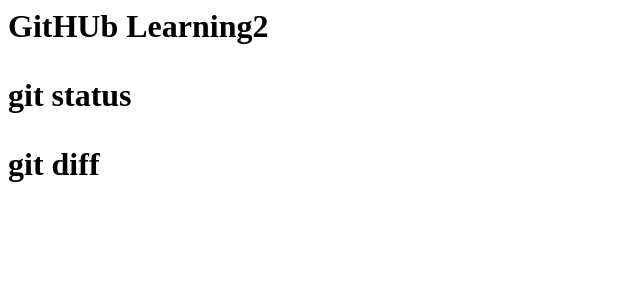
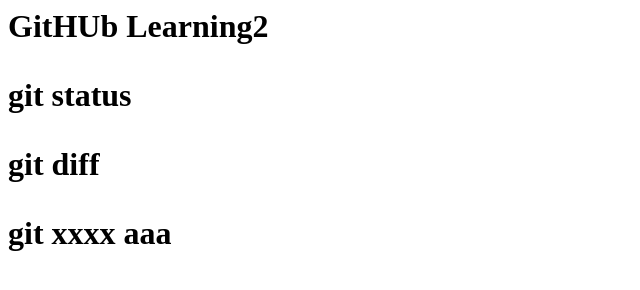
Before and after one commit to Dougashiba/git_tutorial, a plain HTML site: page index.html in a window 1280 px wide. Shown: the whole page, without its empty margins (0-640 px from the left). Drawn offline with Linux system fonts and the light colour scheme.

Commit message:
xxxx aaa

```diff
--- a/index.html
+++ b/index.html
@@ -1,3 +1,4 @@
 <h1>GitHUb Learning2<h1>
 <p>git status<p/>
 <p>git diff<p/>
+<p>git xxxx aaa<p/>
```
